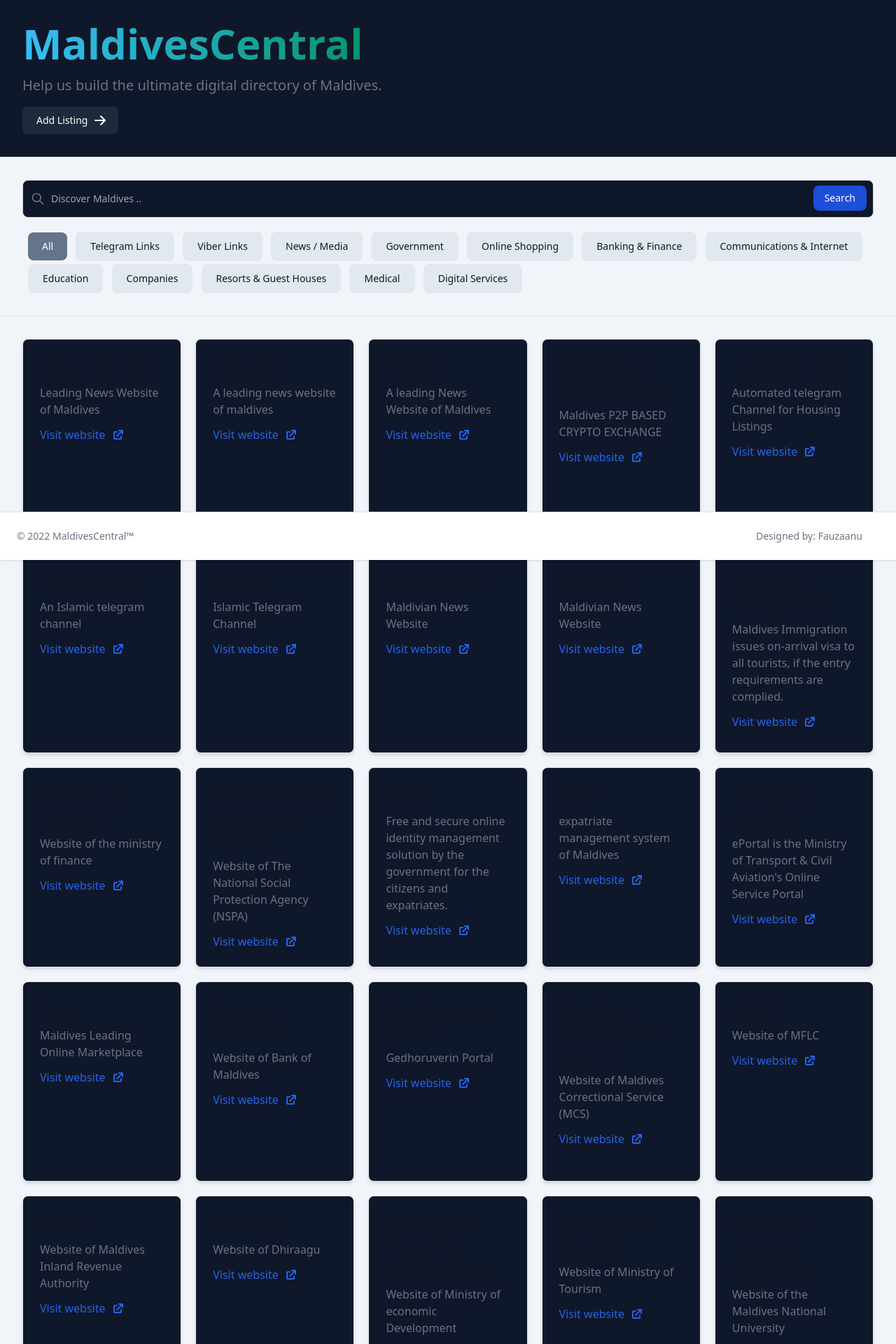
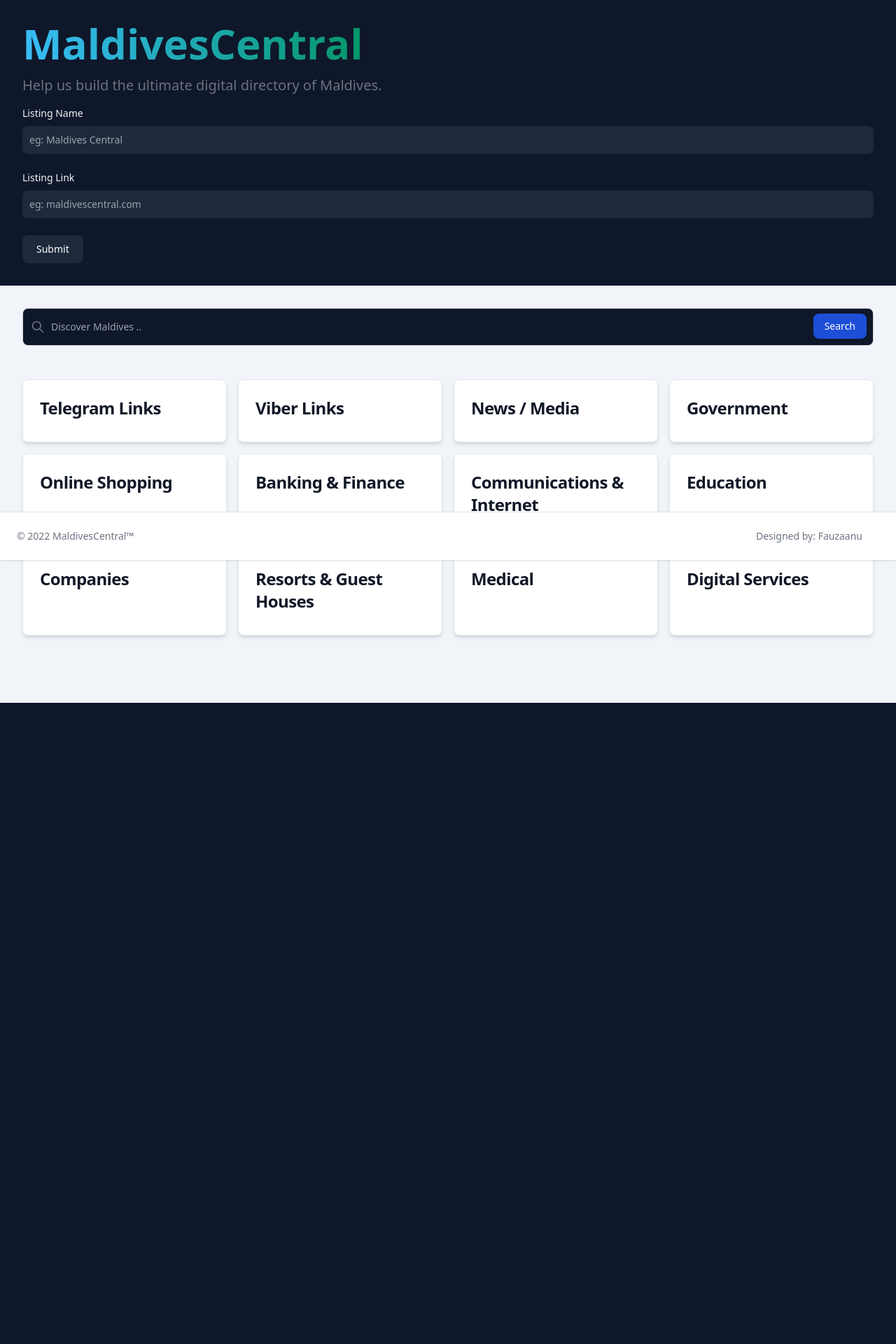
Before and after one commit to fauzaanu/maldivescentral_D, a Django app: page / in a window 1280 px wide. Shown: the top 1920 px of the page at 70% size. After the commit the page ends 1004 px from the top, so only its background shows below. Run offline with Django 4.2, Linux system fonts and the light colour scheme; data comes from the database, SQL or seed files in the repository; some libraries are stand-ins or nearby versions.

Commit message:
better ux

```diff
--- a/core/templates/core/add.html
+++ b/core/templates/core/add.html
@@ -4,17 +4,16 @@
 <script src="https://cdn.tailwindcss.com"></script>
 
 <link rel="shortcut icon" href="{% static 'core/logo.svg' %}"/>
-<h1 class="p-8">Listings that do not fit into our ethical standards will not be published</h1>
 <div class="bg-slate-900">
 
-<form class="p-8" action="{% url 'adder' %}" method="post">
+<form class="p-0" action="{% url 'adder' %}" method="post">
 <div class="mb-6">
-<label for="listing_name" class=" block mb-2 text-sm font-medium text-slate-100 ">Name</label>
+<label for="listing_name" class=" block mb-2 text-sm font-medium text-slate-100 ">Listing Name</label>
 <input name="name" type="text" id="listing_name" class="bg-slate-800 text-slate-100 text-sm rounded-lg focus:ring-blue-500 focus:border-blue-500 block w-full p-2.5" placeholder="eg: Maldives Central" required="">
 </div>
 {% csrf_token %}
 <div class="mb-6">
-<label for="listing_link" class="block mb-2 text-sm font-medium text-slate-100 ">Link</label>
+<label for="listing_link" class="block mb-2 text-sm font-medium text-slate-100 ">Listing Link</label>
 <input name="link" type="text" id="listing_link" class="bg-slate-800 text-slate-100 text-sm rounded-lg focus:ring-blue-500 focus:border-blue-500 block w-full p-2.5" placeholder="eg: maldivescentral.com" required="">
 </div>
 <button type="submit" class="text-white bg-slate-800 hover:bg-slate-700 focus:ring-4 focus:outline-none focus:ring-blue-300 font-medium rounded-lg text-sm w-full sm:w-auto px-5 py-2.5 text-center">Submit</button>
--- a/core/templates/core/base.html
+++ b/core/templates/core/base.html
@@ -20,7 +20,7 @@
 <p class="text-lg font-normal text-gray-500 lg:text-xl dark:text-gray-400">Help us build the ultimate digital directory of Maldives.</p>
 
 <div class="pt-4">
-<button onclick="location.href='/add'" type="button" class="text-white bg-slate-800 hover:bg-slate-500 focus:ring-4 focus:outline-none focus:ring-blue-300 font-medium rounded-lg text-sm px-5 py-2.5 text-center inline-flex items-center">
+<button onclick="location.href='/'" type="button" class="text-white bg-slate-800 hover:bg-slate-500 focus:ring-4 focus:outline-none focus:ring-blue-300 font-medium rounded-lg text-sm px-5 py-2.5 text-center inline-flex items-center">
 Add Listing
 <svg aria-hidden="true" class="ml-2 -mr-1 w-5 h-5" fill="currentColor" viewBox="0 0 20 20" xmlns="http://www.w3.org/2000/svg"><path fill-rule="evenodd" d="M10.293 3.293a1 1 0 011.414 0l6 6a1 1 0 010 1.414l-6 6a1 1 0 01-1.414-1.414L14.586 11H3a1 1 0 110-2h11.586l-4.293-4.293a1 1 0 010-1.414z" clip-rule="evenodd"></path></svg>
 </button>
--- a/core/templates/core/filter_buttons.html
+++ b/core/templates/core/filter_buttons.html
@@ -1,10 +1,13 @@
-<div class="mx-auto p-8 space-x-2 space-y-1 mt-0 pt-0">
+<div class="mx-auto p-8 space-y-1 mt-0 pt-0">
 
-<button type="button" class="focus:outline-none text-white bg-slate-500 hover:bg-slate-600 focus:ring-4 focus:ring-green-300 font-medium rounded-lg text-sm px-5 py-2.5 ml-2" onclick="location.href='/';">All</button>
-
-    {% for cat in cats.iterator %}
-
-<button type="button" class="py-2.5 px-5 mr-2 mb-2 text-sm font-medium text-gray-900 focus:outline-none bg-slate-200 rounded-lg border border-gray-200 hover:bg-gray-100 hover:text-blue-700 focus:z-10 focus:ring-4 focus:ring-gray-200" onclick="location.href='/cat/{{ cat.category_slug }}';">
-        {{ cat.category_name }}</button>
-{% endfor %}
-</div>
+<button type="button" class="focus:outline-none text-white bg-red-500 hover:bg-slate-600 focus:ring-4 focus:ring-green-300 font-medium rounded-lg text-sm px-5 py-2.5" onclick="location.href='/';">
+BACK
+</button>
+<br>
+{##}
+{#    {% for cat in cats.iterator %}#}
+{##}
+{#<button type="button" class="py-2.5 px-5 mr-2 mb-2 text-sm font-medium text-gray-900 focus:outline-none bg-slate-200 rounded-lg border border-gray-200 hover:bg-gray-100 hover:text-blue-700 focus:z-10 focus:ring-4 focus:ring-gray-200" onclick="location.href='/cat/{{ cat.category_slug }}';">#}
+{#        {{ cat.category_name }}</button>#}
+{#{% endfor %}#}
+{#</div>#}
--- /dev/null
+++ b/core/templates/core/home.html
@@ -0,0 +1,57 @@
+{% load static %}
+<!DOCTYPE html>
+<html lang="en">
+<head>
+    <meta charset="UTF-8">
+    <title>{% block title %}MALDIVESCENTRAL - Maldives Digital Directory{% endblock title %}</title>
+    <meta charset="UTF-8">
+    <meta name="viewport" content="width=device-width, initial-scale=1.0">
+    <script src="https://cdn.tailwindcss.com"></script>
+    <link rel="shortcut icon" href="{% static 'core/logo.svg' %}"/>
+{% include 'core/analytics.html' %}
+</head>
+<body class="bg-slate-100" >
+{#<div>#}
+{#{% include 'core/nav.html' %}#}
+{#</div>#}
+
+<div class="p-8 bg-slate-900">
+<h1 class="mb-4 text-3xl font-extrabold text-gray-900 dark:text-white md:text-5xl lg:text-6xl"><span class="text-transparent bg-clip-text bg-gradient-to-r to-emerald-600 from-sky-400">MaldivesCentral</span></h1>
+<p class="text-lg font-normal text-gray-500 lg:text-xl dark:text-gray-400">Help us build the ultimate digital directory of Maldives.</p>
+
+<div class="pt-4">
+{#<button onclick="location.href='/add'" type="button" class="text-white bg-slate-800 hover:bg-slate-500 focus:ring-4 focus:outline-none focus:ring-blue-300 font-medium rounded-lg text-sm px-5 py-2.5 text-center inline-flex items-center">#}
+{#Add Listing#}
+{#<svg aria-hidden="true" class="ml-2 -mr-1 w-5 h-5" fill="currentColor" viewBox="0 0 20 20" xmlns="http://www.w3.org/2000/svg"><path fill-rule="evenodd" d="M10.293 3.293a1 1 0 011.414 0l6 6a1 1 0 010 1.414l-6 6a1 1 0 01-1.414-1.414L14.586 11H3a1 1 0 110-2h11.586l-4.293-4.293a1 1 0 010-1.414z" clip-rule="evenodd"></path></svg>#}
+{#</button>#}
+{% include 'core/add.html' %}
+</div>
+</div>
+
+
+
+
+<div class="mx-auto">
+{% include 'core/search.html' %}
+</div>
+
+
+<div class="p-8 grid grid-cols-1 gap-4 md:grid-cols-2 md:gap-4 lg:grid-cols-3 lg:gap-4 xl:grid-cols-4 xl:gap-4 2xl:grid-cols-5 2xl:gap-4">
+{% block content %}
+    {% for cat in cats.iterator %}
+
+<a href="/cat/{{ cat.category_slug }}" class="block p-6 max-w-sm bg-white rounded-lg border border-gray-200 shadow-md hover:bg-gray-100 dark:bg-gray-800 dark:border-gray-700 dark:hover:bg-gray-700">
+    <h5 class="mb-2 text-2xl font-bold tracking-tight text-gray-900 dark:text-white">{{ cat.category_name }}</h5>
+</a>
+{% endfor %}
+
+
+{% endblock content %}
+</div>
+
+
+<div class="p-8">
+{% include 'core/footer.html' %}
+</div>
+</body>
+</html>
--- a/core/urls.py
+++ b/core/urls.py
@@ -9,7 +9,7 @@
     path('search',searchview, name='search'),
     path('adder',adder_view, name='adder'),
     path('cat/<str:catname>',homepage_filtered, name="filtered"),
-    path('add',add_view,name='add_up')
+    #path('add',add_view,name='add_up')
 
 ]
 
--- a/core/views.py
+++ b/core/views.py
@@ -7,7 +7,7 @@
     listings = Listing.objects.all()
     cats = Cat.objects.all()
     context = {"data":listings, 'cats':cats}
-    return render(request,template_name='core/base.html',context=context)
+    return render(request,template_name='core/home.html',context=context)
 
 def homepage_filtered(request,catname):
     listings = Listing.objects.filter(listing_category__category_slug=catname)
```
